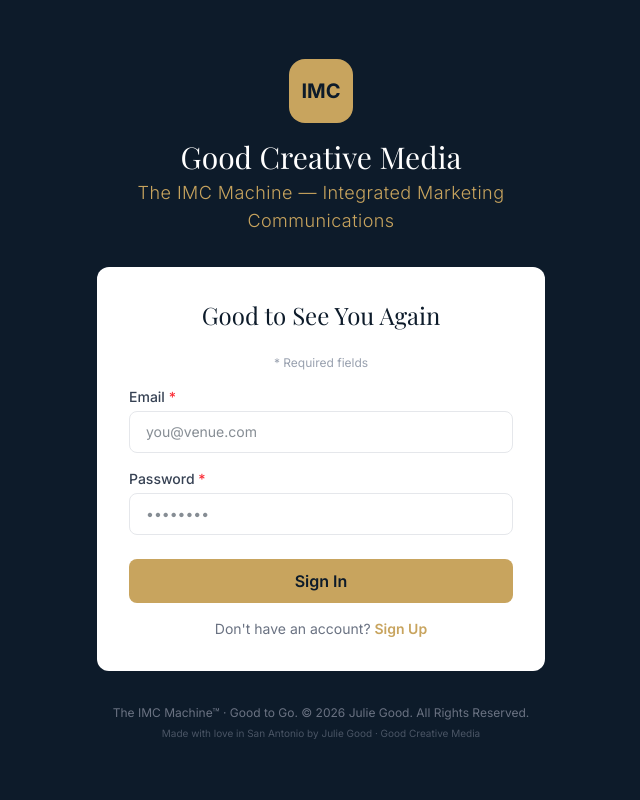
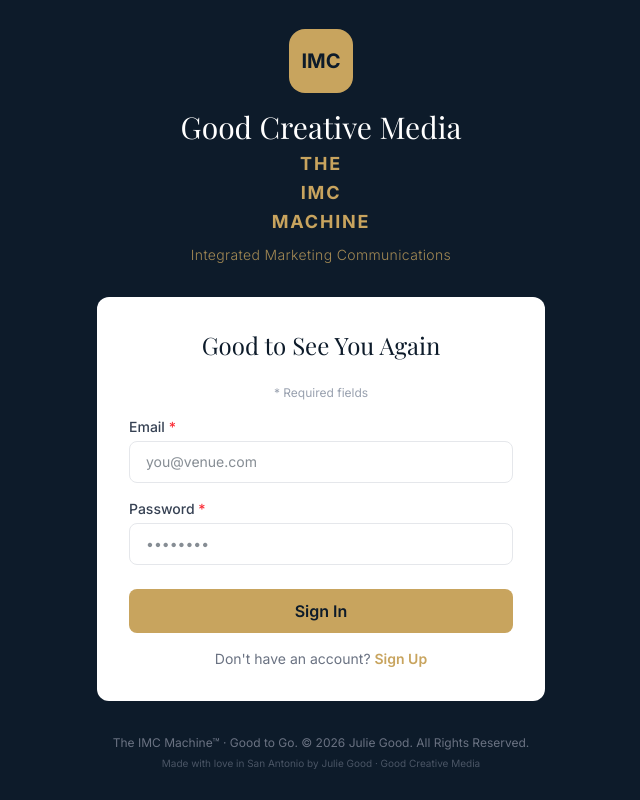
Before and after one commit to juliegood-hub/imc-machine, a React (Vite) app in the folder portal/: page /login in a window 1280 px wide. Shown: the whole page, without its empty margins (319-959 px from the left). Built offline with nearby package versions, Linux system fonts and the light colour scheme; no server answers.

Commit message:
fix: add missing parseLocalDate import in EventDetail (blank page fix)

```diff
--- a/portal/src/pages/EventDetail.jsx
+++ b/portal/src/pages/EventDetail.jsx
@@ -2,6 +2,7 @@ import { useParams, Link, useNavigate } from 'react-router-dom';
 import { useState, useEffect } from 'react';
 import { useVenue } from '../context/VenueContext';
 import { getEventCampaigns, deleteEvent } from '../lib/supabase';
+import { parseLocalDate } from '../lib/dateUtils';
 
 export default function EventDetail() {
   const { id } = useParams();
--- a/portal/src/pages/Login.jsx
+++ b/portal/src/pages/Login.jsx
@@ -33,7 +33,12 @@ export default function Login() {
             <span className="text-[#0d1b2a] font-bold text-xl">IMC</span>
           </div>
           <h1 className="text-white text-3xl mb-1">Good Creative Media</h1>
-          <p className="text-[#c8a45e] text-lg font-light tracking-wide">The IMC Machine — Integrated Marketing Communications</p>
+          <div className="text-[#c8a45e] text-lg font-bold tracking-widest leading-relaxed uppercase">
+            <p className="m-0">The</p>
+            <p className="m-0">IMC</p>
+            <p className="m-0">Machine</p>
+            <p className="m-0 text-sm mt-2 tracking-wide font-light normal-case opacity-80">Integrated Marketing Communications</p>
+          </div>
         </div>
 
         <form onSubmit={handleSubmit} className="bg-white rounded-xl p-8">
```
